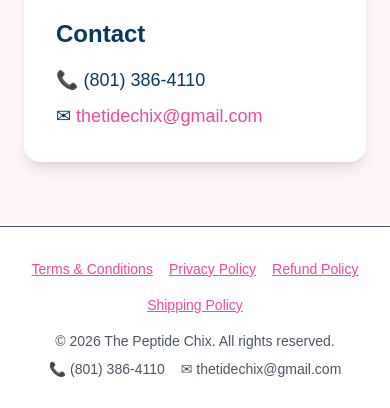
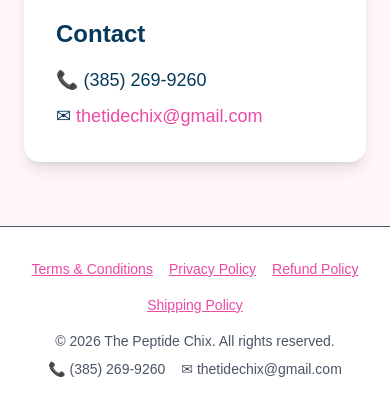
Before and after one commit to ClearsiteConsultants/Tidechix, a Next.js app in the folder tidechix-site/: page /terms in a window 390 px wide. Shown: the part 1258-1666 px from the top of the page. Built offline with nearby package versions, Linux system fonts and the light colour scheme.

Commit message:
remove old phone number

```diff
--- a/tidechix-site/app/components/Footer.tsx
+++ b/tidechix-site/app/components/Footer.tsx
@@ -22,10 +22,10 @@
 
      <div className="mt-2 flex flex-wrap justify-center gap-4">
   <a
-    href="tel:+18013864110"
+    href="tel:+13852699260"
     className="hover:text-[#ec4aa3] hover:underline"
   >
-    📞 (801) 386-4110
+    📞 (385) 269-9260
   </a>
 
   <a
--- a/tidechix-site/app/privacy/page.tsx
+++ b/tidechix-site/app/privacy/page.tsx
@@ -51,10 +51,10 @@
   <div>
     📞{" "}
     <a
-      href="tel:+18013864110"
+      href="tel:+13852699260"
       className="text-[#ec4aa3] hover:underline"
     >
-      (801) 386-4110
+      (385) 269-9260
     </a>
   </div>
 
--- a/tidechix-site/app/refund-policy/page.tsx
+++ b/tidechix-site/app/refund-policy/page.tsx
@@ -44,10 +44,10 @@
   <div>
     📞{" "}
     <a
-      href="tel:+18013864110"
+      href="tel:+13852699260"
       className="text-[#ec4aa3] hover:underline"
     >
-      (801) 386-4110
+      (385) 269-9260
     </a>
   </div>
 
--- a/tidechix-site/app/shipping-policy/page.tsx
+++ b/tidechix-site/app/shipping-policy/page.tsx
@@ -45,10 +45,10 @@
   <div>
     📞{" "}
     <a
-      href="tel:+18013864110"
+      href="tel:+13852699260"
       className="text-[#ec4aa3] hover:underline"
     >
-      (801) 386-4110
+      (385) 269-9260
     </a>
   </div>
 
--- a/tidechix-site/app/success/page.tsx
+++ b/tidechix-site/app/success/page.tsx
@@ -121,10 +121,10 @@
             <p className="mt-4 text-lg font-medium">
               📞{" "}
               <a
-                href="tel:+18013864110"
+                href="tel:+13852699260"
                 className="hover:text-[#ec4aa3] hover:underline"
               >
-                (801) 386-4110
+                (385) 269-9260
               </a>
             </p>
 
--- a/tidechix-site/app/terms/page.tsx
+++ b/tidechix-site/app/terms/page.tsx
@@ -61,10 +61,10 @@
             <p className="mt-4 text-lg font-medium">
               📞{" "}
               <a
-                href="tel:+18013864110"
+                href="tel:+13852699260"
                 className="text-[#06395c] hover:text-[#ec4aa3] hover:underline"
               >
-                (801) 386-4110
+                (385) 269-9260
               </a>
             </p>
 
```
